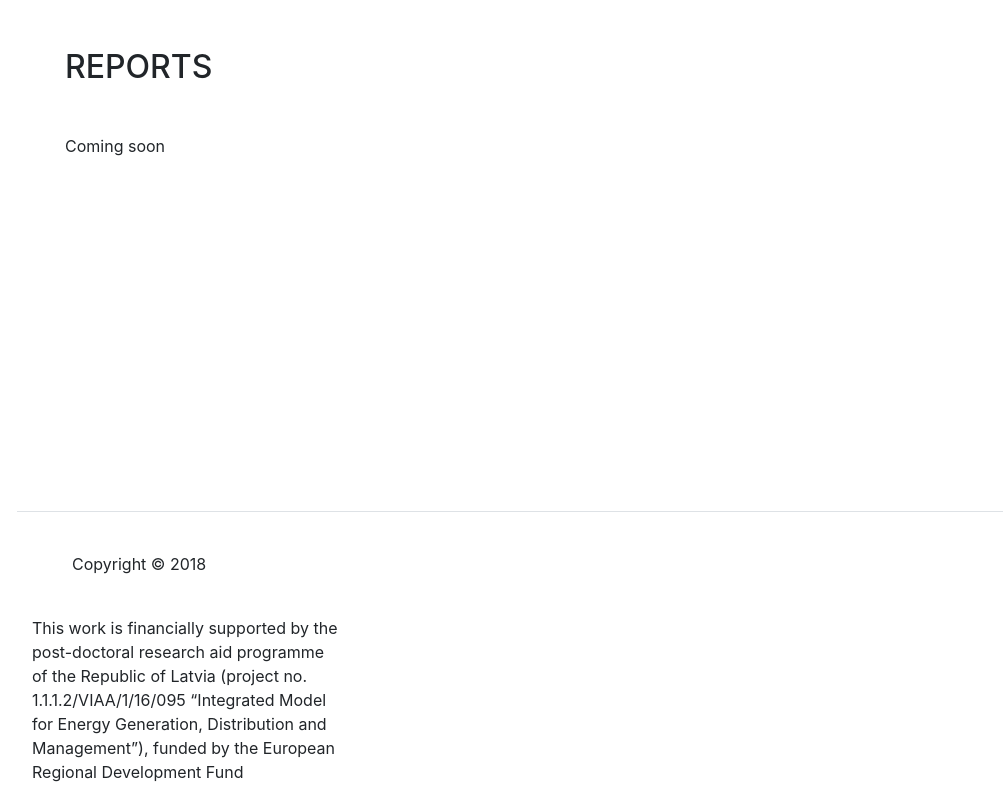
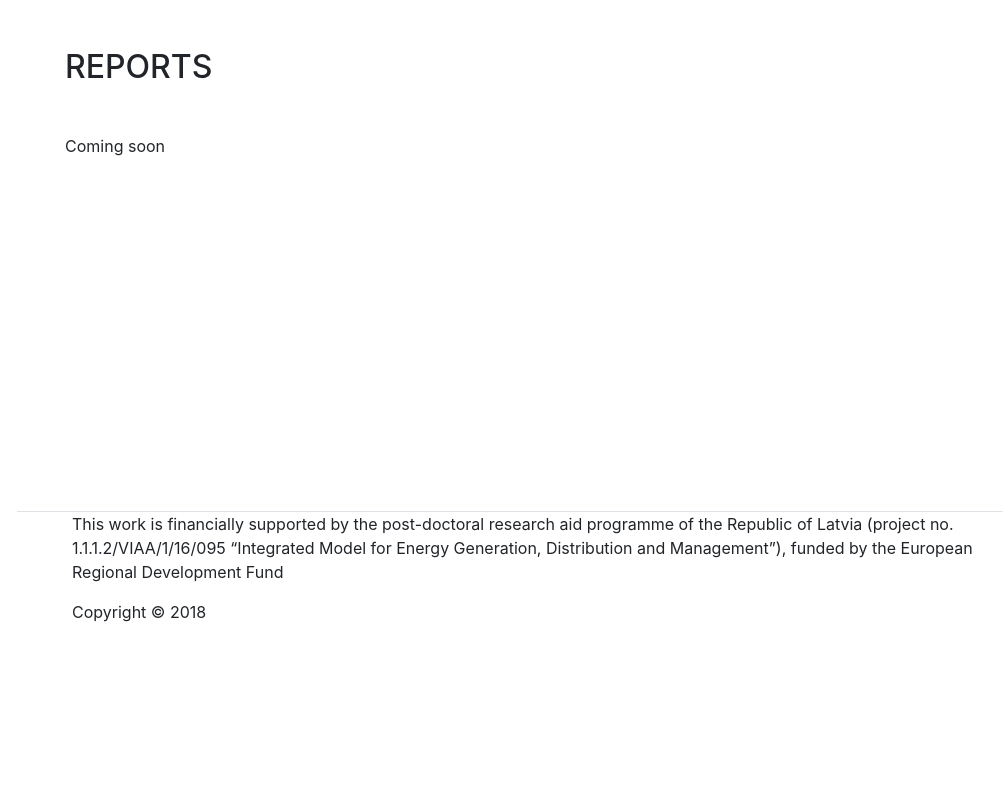
Before and after one commit to tatyna/Energy-project, a website with bundled scripts: page EnergyProjectWeb/index.html in a window 1280 px wide. Shown: the part 5755-6555 px from the top of the page, without its empty margins (255-1258 px from the left). After the commit the page ends 6395 px from the top, so only its background shows below. Built offline with nearby package versions, Linux system fonts and the light colour scheme; a web font is replaced by a local one.

Commit message:
Copyright message has been changed

```diff
--- a/EnergyProjectWeb/index.html
+++ b/EnergyProjectWeb/index.html
@@ -310,9 +310,9 @@
       <footer>
           <div class="container-fluid">
             <div class="row">
-              <div class="col-md-4 col-md-offset-4">
-                <p class="copyright" style="margin:40px;">Copyright © 2018</p>
-                <p>This work is financially supported by the post-doctoral research aid programme of the Republic of Latvia (project no. 1.1.1.2/VIAA/1/16/095 “Integrated Model for Energy Generation, Distribution and Management”), funded by the European Regional Development Fund</p>
+              <div class="col-md-12">
+                <p style="margin-left:40px;">This work is financially supported by the post-doctoral research aid programme of the Republic of Latvia (project no. 1.1.1.2/VIAA/1/16/095 “Integrated Model for Energy Generation, Distribution and Management”), funded by the European Regional Development Fund</p>
+                <p class="copyright" style="margin-left:40px;">Copyright © 2018</p>
               </div>
             </div>
           </div>
```
